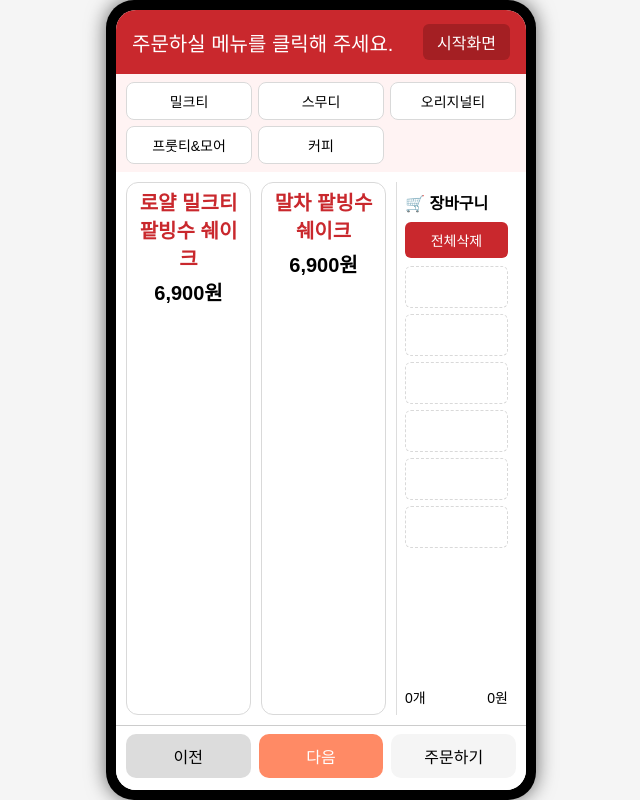
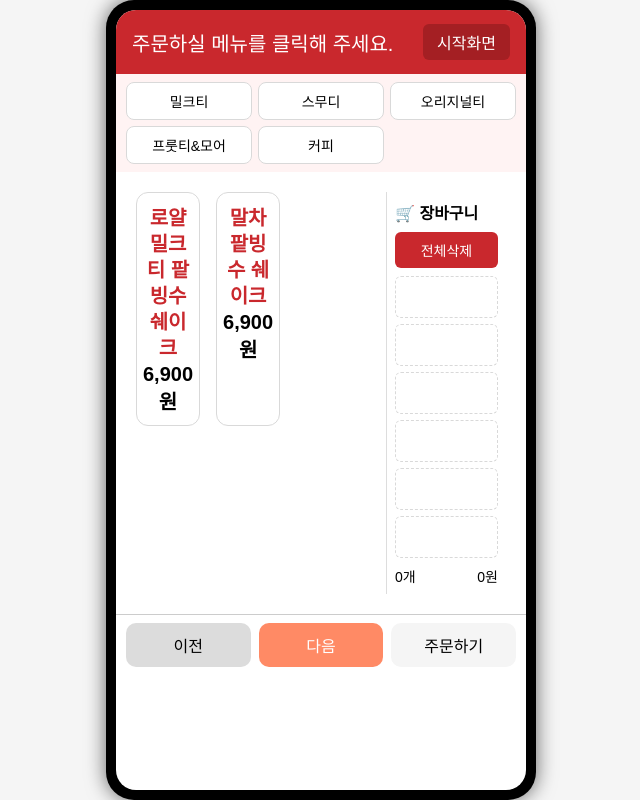
Before and after one commit to pjcosmos/gongcha, a plain HTML site: page kio/kio.html in a window 1280 px wide. Shown: the whole page, without its empty margins (319-959 px from the left). Drawn offline with Linux system fonts and the light colour scheme.

Commit message:
Update kio.css

```diff
--- a/kio/kio.css
+++ b/kio/kio.css
@@ -86,58 +86,54 @@ body {
   cursor: pointer;
 }
 
-/* 메인 컨텐츠 영역 – 여기만 스크롤 */
+/* 메인 – 메뉴랑 장바구니 영역 */
 .content {
-  flex: 1;
   display: flex;
-  gap: 10px;
-  padding: 10px;
+  gap: 20px;
+  padding: 20px;
   box-sizing: border-box;
-  overflow-y: auto;
+  align-items: flex-start;   /* 위에 딱 붙게 */
 }
 
-/* 메뉴 그리드 (큰 글씨 + 큰 터치영역) */
+/* 메뉴 영역 – 4열 그리드, 내용 높이만큼만 */
 .menu-grid {
   flex: 1;
   display: grid;
-  grid-template-columns: repeat(2, 1fr);  /* 폰에서는 2열로 크게 */
-  gap: 10px;
+  grid-template-columns: repeat(4, 1fr);  /* 4열 */
+  gap: 16px;
+  align-content: flex-start;
 }
 
-/* 메뉴 카드 – 높이 줄인 버전 */
+/* 메뉴 카드 – 세로로 길게 안 늘어나게 */
 .menu-card {
   border: 1px solid var(--border-gray);
   border-radius: 12px;
   background: #fff;
-  padding: 6px 4px;      /* 위아래 여백 줄임 */
+  padding: 8px 6px;
   text-align: center;
   box-sizing: border-box;
-  /* min-height, flex 관련 속성 전부 제거해서
-     글+가격까지만 딱 차지하게 */
+
+  height: auto;          /* 🔥 고정 높이/늘어남 방지 */
+  min-height: 0;
 }
 
-/* 사진은 일단 숨김 (텍스트만) */
+/* 메뉴 사진은 계속 안 보이게 */
 .menu-card img {
   display: none;
 }
 
-/* NEW 태그 (원하면 나중에 켜고/끄고) */
-.menu-tag {
-  display: none;
+/* 메뉴 이름 – 빨간색, 20px */
+.menu-name {
+  margin: 4px 0 2px;
+  font-size: 20px;
+  font-weight: 700;
+  color: var(--gongcha-red);
+  line-height: 1.3;
 }
 
-/* 메뉴 이름 – 빨간색, 20px, 가운데 정렬 */
-.menu-name {
-  color: var(--gongcha-red);
-  font-size: 20px;
-  font-weight: 700;
-  line-height: 1.4;
-  text-align: center;
-}
-
-/* 가격 – 검정, 20px, 볼드, 아래쪽 여유 */
+/* 가격 – 가운데 정렬, 검정 볼드 20px */
 .menu-price {
-  margin-top: 4px;
+  margin-bottom: 2px;
   font-size: 20px;
   font-weight: 700;
   color: #000;
```
